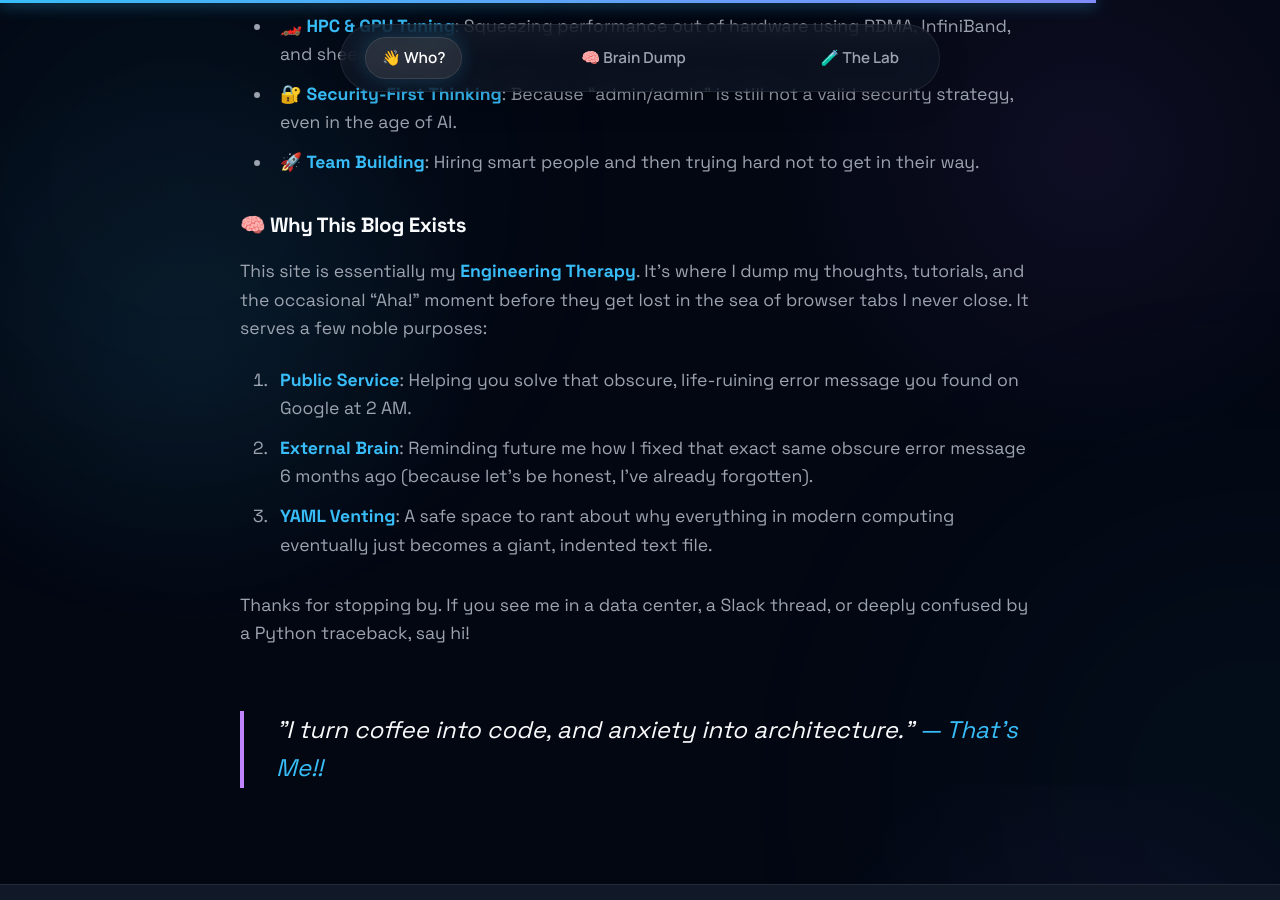
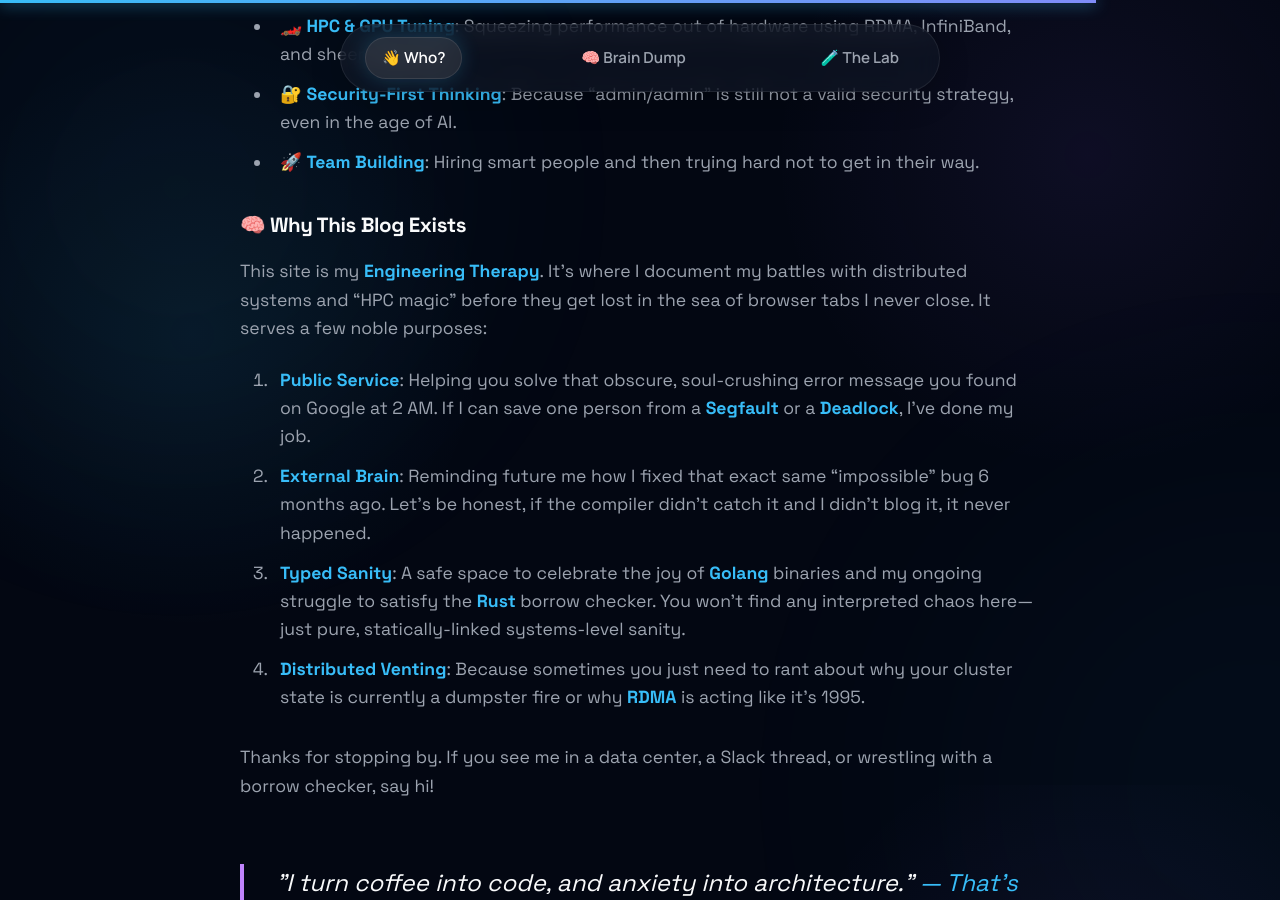
Before and after one commit to kodelint/kodelint.github.io, a Jekyll site: the page built from index.md, in a window 1280 px wide and 900 px high, scrolled down 1915 px. Built offline with Jekyll 4.4.1, drawn with Linux system fonts in a browser that asks for light colours; nearby versions of some CDN libraries.

Commit message:
Content Update: Refined 'Why This Blog Exists' with systems engineering humor and Golang/Rust focus

```diff
--- a/index.md
+++ b/index.md
@@ -31,13 +31,14 @@ My goal has always been the same: building systems that are smart enough to scal
 
 ### 🧠 Why This Blog Exists
 
-This site is essentially my **Engineering Therapy**. It’s where I dump my thoughts, tutorials, and the occasional "Aha!" moment before they get lost in the sea of browser tabs I never close. It serves a few noble purposes:
+This site is my **Engineering Therapy**. It’s where I document my battles with distributed systems and "HPC magic" before they get lost in the sea of browser tabs I never close. It serves a few noble purposes:
 
-1.  **Public Service**: Helping you solve that obscure, life-ruining error message you found on Google at 2 AM.
-2.  **External Brain**: Reminding future me how I fixed that exact same obscure error message 6 months ago (because let’s be honest, I’ve already forgotten).
-3.  **YAML Venting**: A safe space to rant about why everything in modern computing eventually just becomes a giant, indented text file.
+1.  **Public Service**: Helping you solve that obscure, soul-crushing error message you found on Google at 2 AM. If I can save one person from a **Segfault** or a **Deadlock**, I’ve done my job.
+2.  **External Brain**: Reminding future me how I fixed that exact same "impossible" bug 6 months ago. Let's be honest, if the compiler didn't catch it and I didn't blog it, it never happened.
+3.  **Typed Sanity**: A safe space to celebrate the joy of **Golang** binaries and my ongoing struggle to satisfy the **Rust** borrow checker. You won't find any interpreted chaos here—just pure, statically-linked systems-level sanity.
+4.  **Distributed Venting**: Because sometimes you just need to rant about why your cluster state is currently a dumpster fire or why **RDMA** is acting like it's 1995.
 
-Thanks for stopping by. If you see me in a data center, a Slack thread, or deeply confused by a Python traceback, say hi!
+Thanks for stopping by. If you see me in a data center, a Slack thread, or wrestling with a borrow checker, say hi!
 
 <blockquote style="margin-top: 4rem; border-left: 4px solid var(--accent-tertiary); padding-left: 2rem; color: var(--text-primary); font-size: 1.5rem; font-family: var(--font-heading); font-style: italic;">
   "I turn coffee into code, and anxiety into architecture." <span style="color: var(--accent-primary);"> — That's Me!! </span>
```
